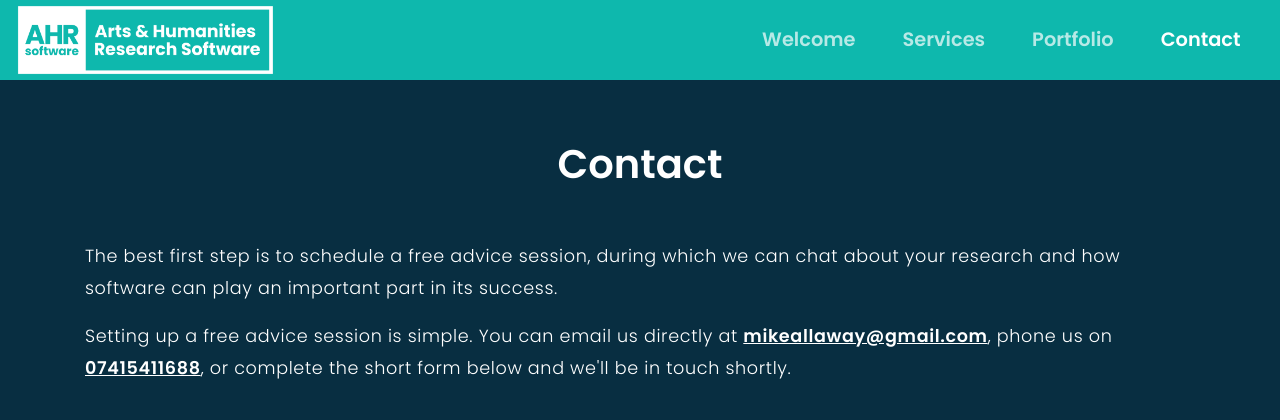
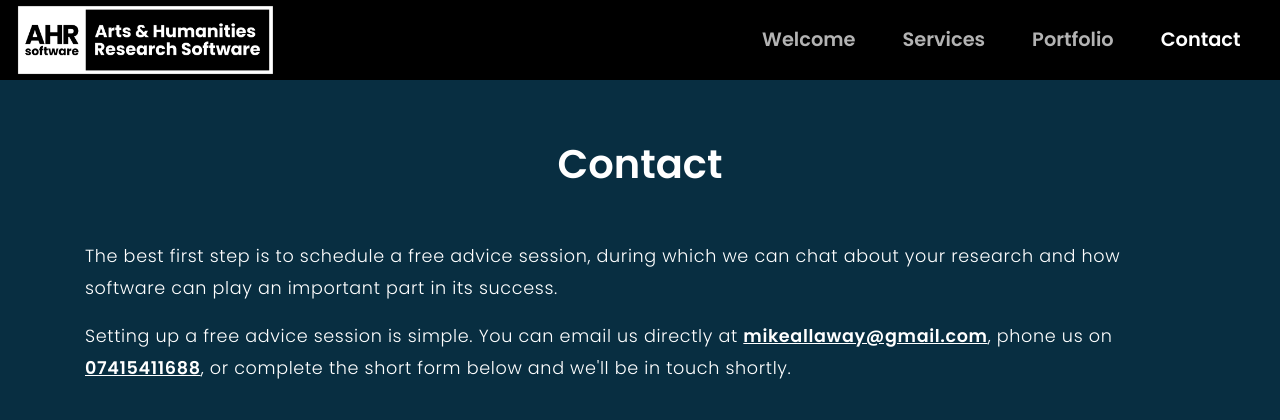
Before and after one commit to ahrsoftware/ahr-website, a Django app: page /contact/ in a window 1280 px wide. Shown: the top 420 px of the page. Run offline with Django 3.2, Linux system fonts and the light colour scheme; parts of the project's set-up code (start-up, migrations or seed data) failed here and were passed over; some libraries are stand-ins or nearby versions.

Commit message:
testing pa11y

```diff
--- a/django/core/static/css/custom.css
+++ b/django/core/static/css/custom.css
@@ -61,7 +61,7 @@
 }
 
 nav.solidbg {
-    background: #0eb8ad;
+    background: black;
 }
 
 .navbar-brand {
```
